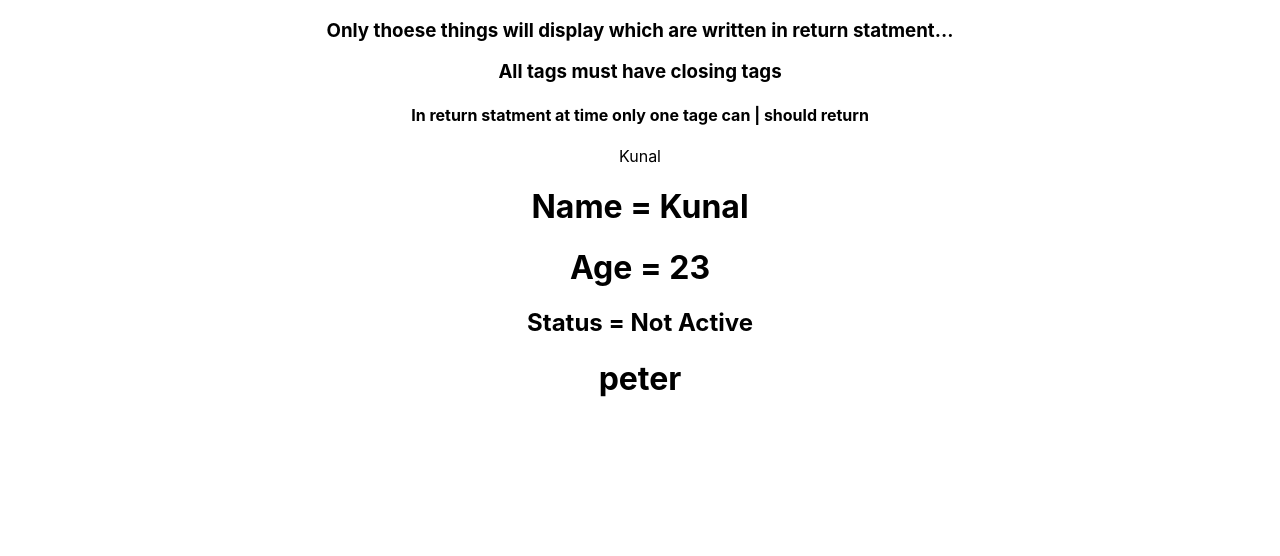
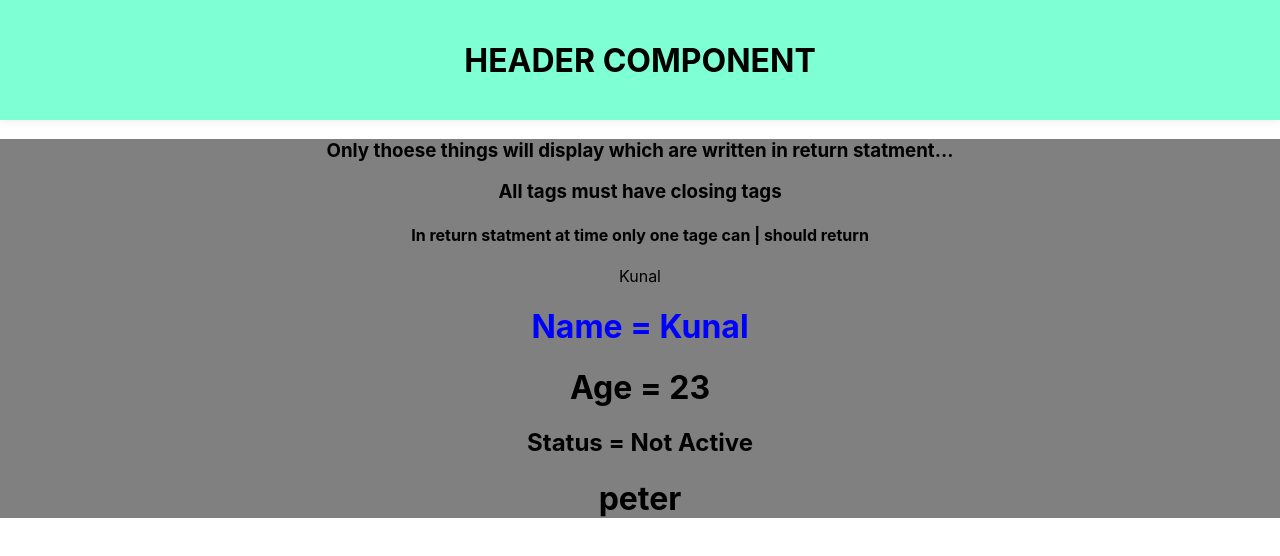
Before and after one commit to samirvithlani/club6-react, a React (Create React App) app: page / in a window 1280 px wide. Shown: the top 556 px of the page. Built offline with nearby package versions, Linux system fonts and the light colour scheme.

Commit message:
componnet

```diff
--- a/src/App.js
+++ b/src/App.js
@@ -1,29 +1,16 @@
 import logo from "./logo.svg";
 //link
 import "./App.css";
+import {Header} from "./components/Header"
+import Content from "./components/Content";
 
 function App() {
-  var name = "Kunal";
-  var age = 23;
-  var isActive = false;
-  var user = {
-    name: "peter",
-    age: 77,
-  };
+
 
   return (
     <div className="App">
-      <h3>
-        Only thoese things will display which are written in return statment...
-      </h3>
-      <h3>All tags must have closing tags</h3>
-      <h4>In return statment at time only one tage can | should return</h4>
-      {name}
-      <h1>Name = {name}</h1>
-      <h1>Age = {age}</h1>
-      <h2>Status = {isActive == true ? "Active" : "Not Active"}</h2>
-      {/* Objects are not valid as a React child (found: object with keys {name, age}). If you meant to render a collection of children, use an array instead. */}
-      <h1>{user.name}</h1>
+      <Header></Header>
+      <Content></Content>
     </div>
   );
 }
--- /dev/null
+++ b/src/assets/css/header.css
@@ -0,0 +1,9 @@
+.header{
+
+    padding: 20px 0;
+    background-color:aquamarine;
+    box-shadow: 0 0 10px rgba(0, 0, 0, 0.1);
+    height: 80px;
+    text-align: center;
+    margin-bottom: 10px;
+}
--- /dev/null
+++ b/src/components/Content.jsx
@@ -0,0 +1,27 @@
+import React from "react";
+
+export default function Content() {
+  var name = "Kunal";
+  var age = 23;
+  var isActive = false;
+  var user = {
+    name: "peter",
+    age: 77,
+  };
+
+  return (
+    <div style={{ backgroundColor: "GrayText" }}>
+      <h3>
+        Only thoese things will display which are written in return statment...
+      </h3>
+      <h3>All tags must have closing tags</h3>
+      <h4>In return statment at time only one tage can | should return</h4>
+      {name}
+      <h1 style={{ color: "blue" }}>Name = {name}</h1>
+      <h1>Age = {age}</h1>
+      <h2>Status = {isActive == true ? "Active" : "Not Active"}</h2>
+      {/* Objects are not valid as a React child (found: object with keys {name, age}). If you meant to render a collection of children, use an array instead. */}
+      <h1>{user.name}</h1>
+    </div>
+  );
+}
--- /dev/null
+++ b/src/components/Header.jsx
@@ -0,0 +1,10 @@
+import React from 'react'
+import '../assets/css/header.css'
+
+export const Header = () => {
+  return (
+    <div className = "header">
+        <h1>HEADER COMPONENT</h1>
+    </div>
+  )
+}
```
Also changed, not shown: th.txt.
